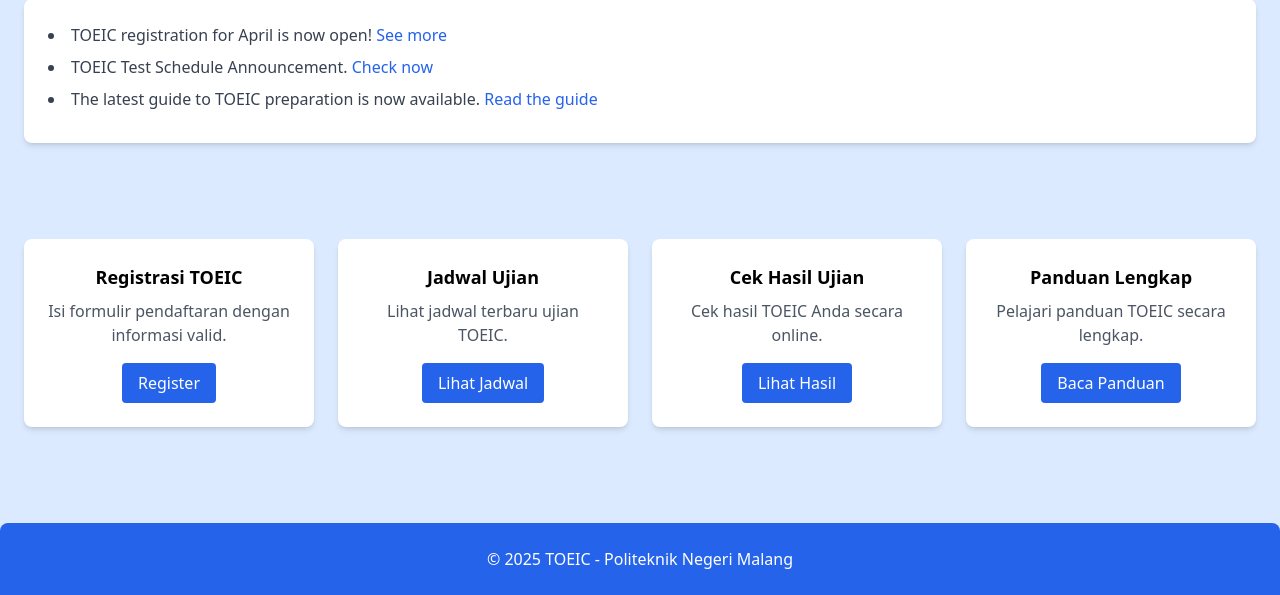
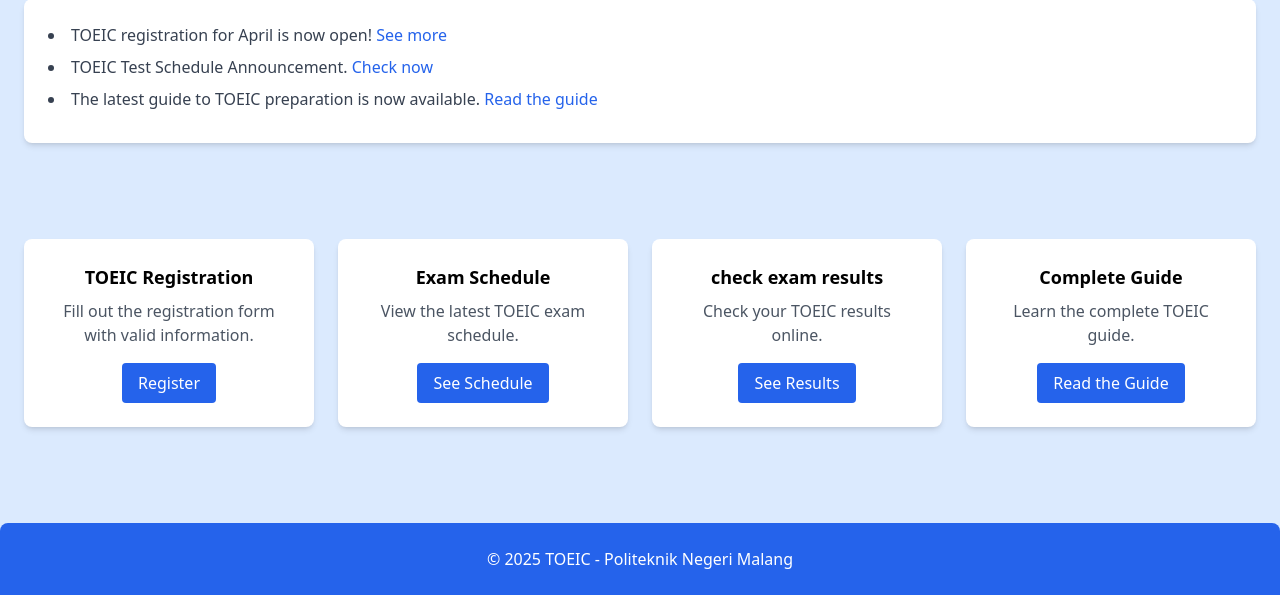
Before and after one commit to jessicaamelia17/PBL-TOEIC, a Laravel app: page / in a window 1280 px wide. Shown: the part 989-1584 px from the top of the page. Run offline with Laravel 10, Linux system fonts and the light colour scheme; some libraries are stand-ins or nearby versions.

Commit message:
bhs inggris

```diff
--- a/resources/views/welcome.blade.php
+++ b/resources/views/welcome.blade.php
@@ -42,11 +42,11 @@
         </div>
         <ul class="flex space-x-6">
             <li><a href="#" class="hover:underline">Home</a></li>
-            <li><a href="#" class="hover:underline">Registrasi</a></li>
-            <li><a href="#" class="hover:underline">Jadwal</a></li>
-            <li><a href="#" class="hover:underline">Hasil</a></li>
-            <li><a href="#" class="hover:underline">Panduan</a></li>
-            <li><a href="#" class="hover:underline">Kontak</a></li>
+            <li><a href="#" class="hover:underline">Registrasion</a></li>
+            <li><a href="#" class="hover:underline">Schedule</a></li>
+            <li><a href="#" class="hover:underline">results</a></li>
+            <li><a href="#" class="hover:underline">Guide</a></li>
+            <li><a href="#" class="hover:underline">Contact</a></li>
         </ul>
     </nav>
 
@@ -73,24 +73,24 @@
     <!-- Informasi & Fitur -->
     <section class="container mx-auto py-12 px-6 grid grid-cols-1 md:grid-cols-2 lg:grid-cols-4 gap-6">
         <div class="bg-white p-6 rounded-lg shadow-md text-center transition transform hover:scale-105 animate-slideUp">
-            <h3 class="text-lg font-bold">Registrasi TOEIC</h3>
-            <p class="mt-2 text-gray-600">Isi formulir pendaftaran dengan informasi valid.</p>
+            <h3 class="text-lg font-bold">TOEIC Registration</h3>
+            <p class="mt-2 text-gray-600">Fill out the registration form with valid information.</p>
             <a href="#" class="mt-4 inline-block bg-blue-600 text-white px-4 py-2 rounded hover:bg-blue-700">Register</a>
         </div>
         <div class="bg-white p-6 rounded-lg shadow-md text-center transition transform hover:scale-105 animate-slideUp">
-            <h3 class="text-lg font-bold">Jadwal Ujian</h3>
-            <p class="mt-2 text-gray-600">Lihat jadwal terbaru ujian TOEIC.</p>
-            <a href="#" class="mt-4 inline-block bg-blue-600 text-white px-4 py-2 rounded hover:bg-blue-700">Lihat Jadwal</a>
+            <h3 class="text-lg font-bold">Exam Schedule</h3>
+            <p class="mt-2 text-gray-600">View the latest TOEIC exam schedule.</p>
+            <a href="#" class="mt-4 inline-block bg-blue-600 text-white px-4 py-2 rounded hover:bg-blue-700">See Schedule</a>
         </div>
         <div class="bg-white p-6 rounded-lg shadow-md text-center transition transform hover:scale-105 animate-slideUp">
-            <h3 class="text-lg font-bold">Cek Hasil Ujian</h3>
-            <p class="mt-2 text-gray-600">Cek hasil TOEIC Anda secara online.</p>
-            <a href="#" class="mt-4 inline-block bg-blue-600 text-white px-4 py-2 rounded hover:bg-blue-700">Lihat Hasil</a>
+            <h3 class="text-lg font-bold">check exam results</h3>
+            <p class="mt-2 text-gray-600">Check your TOEIC results online.</p>
+            <a href="#" class="mt-4 inline-block bg-blue-600 text-white px-4 py-2 rounded hover:bg-blue-700">See Results</a>
         </div>
         <div class="bg-white p-6 rounded-lg shadow-md text-center transition transform hover:scale-105 animate-slideUp">
-            <h3 class="text-lg font-bold">Panduan Lengkap</h3>
-            <p class="mt-2 text-gray-600">Pelajari panduan TOEIC secara lengkap.</p>
-            <a href="#" class="mt-4 inline-block bg-blue-600 text-white px-4 py-2 rounded hover:bg-blue-700">Baca Panduan</a>
+            <h3 class="text-lg font-bold">Complete Guide</h3>
+            <p class="mt-2 text-gray-600">Learn the complete TOEIC guide.</p>
+            <a href="#" class="mt-4 inline-block bg-blue-600 text-white px-4 py-2 rounded hover:bg-blue-700">Read the Guide</a>
         </div>
     </section>
 
```
